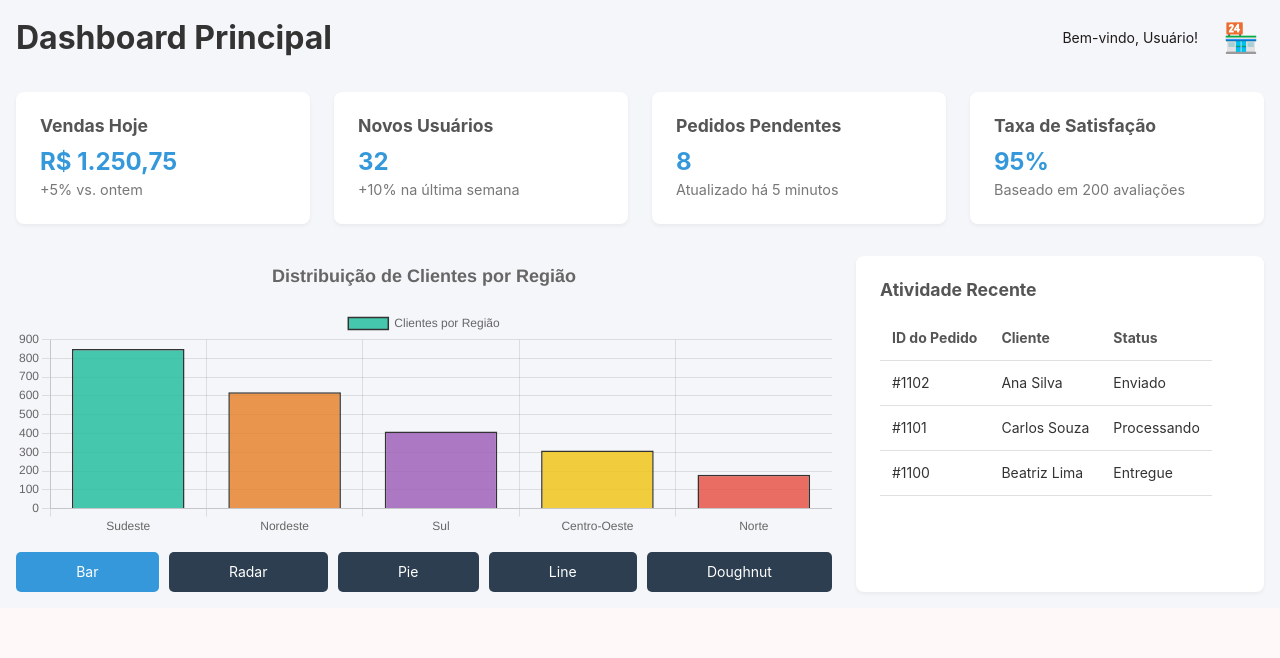
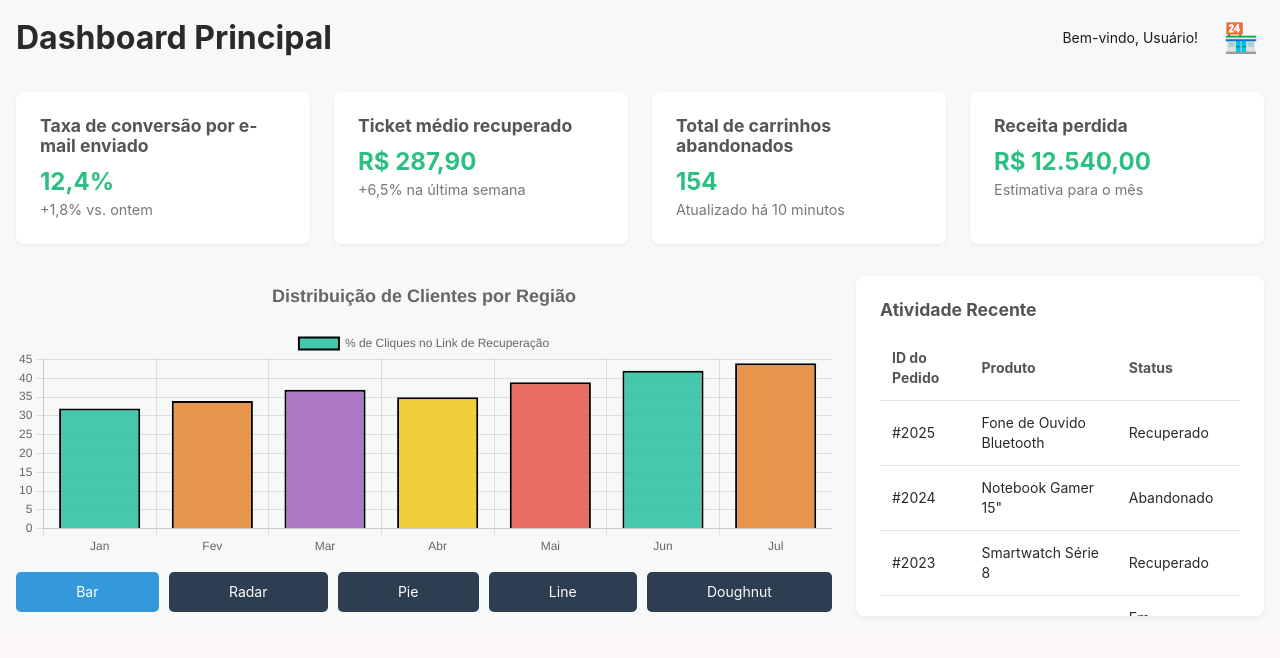
Before and after one commit to Guiiima/cart-guardian-saas-frontend, an Angular app: page / in a window 1280 px wide. Shown: the top 658 px of the page. Built offline with nearby package versions, Linux system fonts and the light colour scheme.

Commit message:
retirando nav bar css

```diff
--- a/src/app/components/dashboard/dashboard.html
+++ b/src/app/components/dashboard/dashboard.html
@@ -45,32 +45,33 @@
 
     <section class="dashboard-overview">
       <div class="card">
-        <h2>Vendas Hoje</h2>
-        <p class="metric">R$ 1.250,75</p>
-        <p class="detail">+5% vs. ontem</p>
+        <h2>Taxa de conversão por e-mail enviado</h2>
+        <p class="metric">12,4%</p>
+        <p class="detail">+1,8% vs. ontem</p>
       </div>
       <div class="card">
-        <h2>Novos Usuários</h2>
-        <p class="metric">32</p>
-        <p class="detail">+10% na última semana</p>
+        <h2>Ticket médio recuperado</h2>
+        <p class="metric">R$ 287,90</p>
+        <p class="detail">+6,5% na última semana</p>
       </div>
       <div class="card">
-        <h2>Pedidos Pendentes</h2>
-        <p class="metric">8</p>
-        <p class="detail">Atualizado há 5 minutos</p>
+        <h2>Total de carrinhos abandonados</h2>
+        <p class="metric">154</p>
+        <p class="detail">Atualizado há 10 minutos</p>
       </div>
       <div class="card">
-        <h2>Taxa de Satisfação</h2>
-        <p class="metric">95%</p>
-        <p class="detail">Baseado em 200 avaliações</p>
+        <h2>Receita perdida</h2>
+        <p class="metric">R$ 12.540,00</p>
+        <p class="detail">Estimativa para o mês</p>
       </div>
     </section>
 
+
     <section class="dashboard-details">
-        <div class="placeholder-chart">
-          <app-chart-component [chartType]="'bar'" [chartTitle]="'Distribuição de Clientes por Região'"
-            [chartData]="dadosDeClientes" [valueSuffix]="' clientes'">
-          </app-chart-component>
+      <div class="placeholder-chart">
+        <app-chart-component [chartType]="'bar'" [chartTitle]="'Distribuição de Clientes por Região'"
+          [chartData]="dadosDeClientes" [valueSuffix]="' clientes'">
+        </app-chart-component>
       </div>
       <div class="card activity-table">
         <h2>Atividade Recente</h2>
@@ -78,25 +79,35 @@
           <thead>
             <tr>
               <th>ID do Pedido</th>
-              <th>Cliente</th>
+              <th>Produto</th>
               <th>Status</th>
             </tr>
           </thead>
           <tbody>
             <tr>
-              <td>#1102</td>
-              <td>Ana Silva</td>
-              <td>Enviado</td>
+              <td>#2025</td>
+              <td>Fone de Ouvido Bluetooth</td>
+              <td>Recuperado</td>
             </tr>
             <tr>
-              <td>#1101</td>
-              <td>Carlos Souza</td>
-              <td>Processando</td>
+              <td>#2024</td>
+              <td>Notebook Gamer 15"</td>
+              <td>Abandonado</td>
             </tr>
             <tr>
-              <td>#1100</td>
-              <td>Beatriz Lima</td>
-              <td>Entregue</td>
+              <td>#2023</td>
+              <td>Smartwatch Série 8</td>
+              <td>Recuperado</td>
+            </tr>
+            <tr>
+              <td>#2022</td>
+              <td>Mochila Antifurto</td>
+              <td>Em Recuperação</td>
+            </tr>
+            <tr>
+              <td>#2021</td>
+              <td>Teclado Mecânico RGB</td>
+              <td>Abandonado</td>
             </tr>
           </tbody>
         </table>
--- a/src/app/components/dashboard/dashboard.scss
+++ b/src/app/components/dashboard/dashboard.scss
@@ -9,13 +9,13 @@
 }
 
 :host {
-  --sidebar-bg: #2c3e50;
-  --main-bg: #f4f6f9;
-  --card-bg: #ffffff;
-  --text-dark: #333333;
-  --text-light: #ecf0f1;
-  --primary-color: #3498db;
-  --border-color: #e0e0e0;
+  --sidebar-bg: #1e3d32;         /* Verde escuro elegante */
+  --main-bg: #f6f9f7;            /* Cinza-esverdeado bem claro */
+  --card-bg: #ffffff;            /* Branco puro para contraste */
+  --text-dark: #2a2a2a;          /* Cinza bem escuro */
+  --text-light: #ecfdf5;         /* Verde-claro quase branco */
+  --primary-color: #2bbf82;      /* Verde-menta vibrante */
+  --border-color: #d9e6df;
 }
 
 .dashboard-container {
@@ -23,53 +23,12 @@
   overflow: hidden;
 }
 
-.sidebar {
-  width: 240px;
-  background-color: var(--sidebar-bg);
-  color: var(--text-light);
-  display: flex;
-  flex-direction: column;
-  flex-shrink: 0;
-}
 
 .main-content {
   flex: 1;
   background-color: var(--main-bg);
   overflow-y: auto;
   padding: 1rem;
-}
-
-.sidebar-header {
-  padding: 1.5rem;
-  text-align: center;
-  border-bottom: 1px solid #34495e;
-}
-
-.sidebar-header h3 {
-  font-size: 1.5rem;
-  font-weight: bold;
-}
-
-.sidebar-nav ul {
-  list-style-type: none;
-  padding-top: 1rem;
-}
-
-.sidebar-nav a {
-  display: block;
-  color: var(--text-light);
-  text-decoration: none;
-  padding: 1rem 1.5rem;
-  transition: background-color 0.3s ease;
-}
-
-.sidebar-nav a:hover {
-  background-color: #34495e;
-}
-
-.sidebar-nav a.active {
-  background-color: var(--primary-color);
-  font-weight: bold;
 }
 
 .main-header {
@@ -141,7 +100,10 @@ app-chart-component{
   // border-radius: 5px;
   // color: #6c757d;
 }
-
+.activity-table{
+  overflow: auto;
+  height: 340px;
+}
 .activity-table table {
   border-collapse: collapse;
 }
--- a/src/app/components/dashboard/dashboard.ts
+++ b/src/app/components/dashboard/dashboard.ts
@@ -27,19 +27,20 @@ export class Dashboard {
       data: { mensagem: 'Olá do pai!' }
     });
   }
-    public dadosDeClientes: AppChartData = {
-    labels: ['Sudeste', 'Nordeste', 'Sul', 'Centro-Oeste', 'Norte'],
+  public dadosDeClientes: AppChartData = {
+    labels: ['Jan', 'Fev', 'Mar', 'Abr', 'Mai', 'Jun', 'Jul'],
     datasets: [{
-      label: 'Clientes por Região',
-      data: [850, 620, 410, 310, 180],
-      // Cores diferentes para o gráfico de pizza
+      label: '% de Cliques no Link de Recuperação',
+      data: [32, 34, 37, 35, 39, 42, 44],
       backgroundColor: [
         'rgba(26, 188, 156, 0.8)',
         'rgba(230, 126, 34, 0.8)',
         'rgba(155, 89, 182, 0.8)',
         'rgba(241, 196, 15, 0.8)',
         'rgba(231, 76, 60, 0.8)'
-      ]
+      ],
+      borderColor: 'rgba(0, 0, 0, 1)',
+      borderWidth: 2
     }]
   };
   @HostListener('document:click', ['$event'])
```
